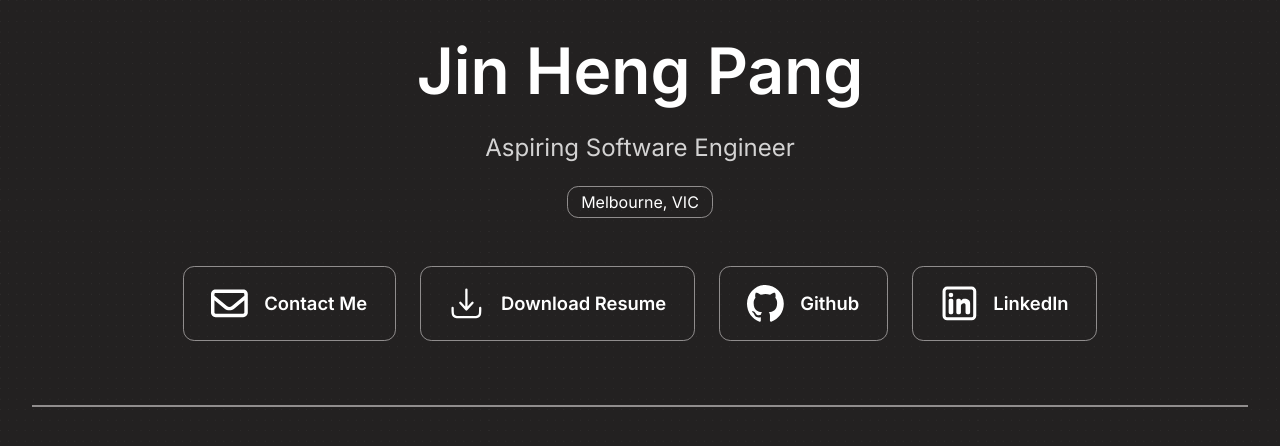
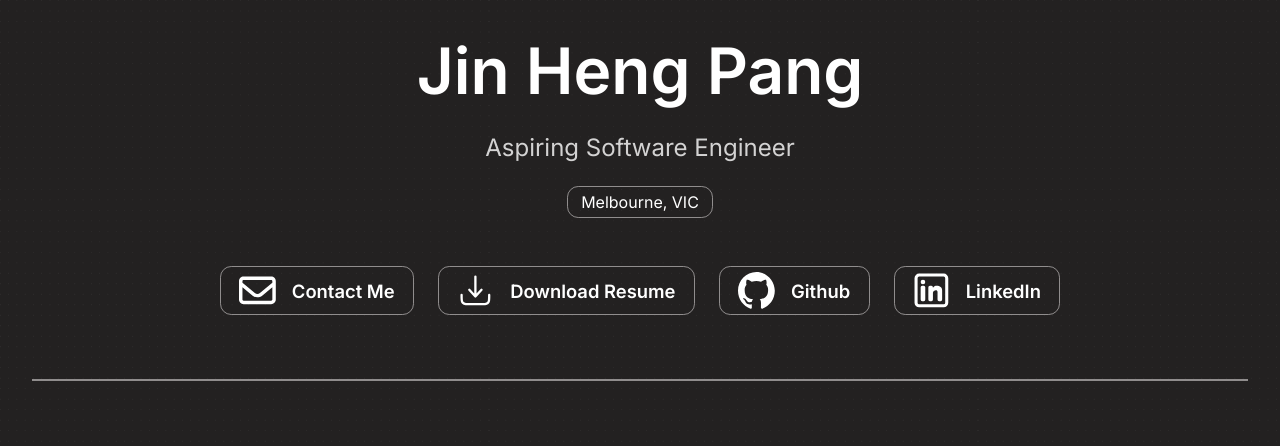
Before and after one commit to jinheng-pang/jin-portfolio, a React (Vite) app: page / in a window 1280 px wide. Shown: the top 446 px of the page. Built offline with nearby package versions, Linux system fonts and the light colour scheme.

Commit message:
Resize header-links border

```diff
--- a/src/header/header.css
+++ b/src/header/header.css
@@ -47,7 +47,7 @@
     cursor: pointer;
 
     /* border */
-    padding: 1em 1.5em;
+    padding: 0.3em 1em;
     border: var(--border);
     border-radius: var(--border-radius);
 }
```
